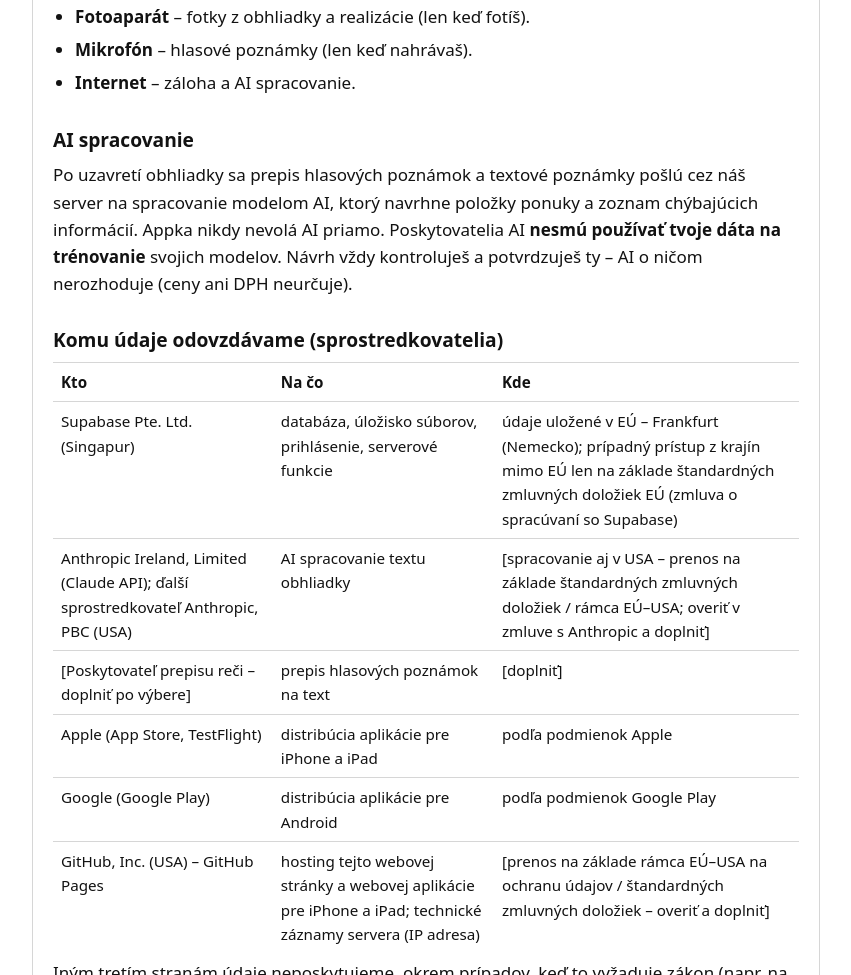
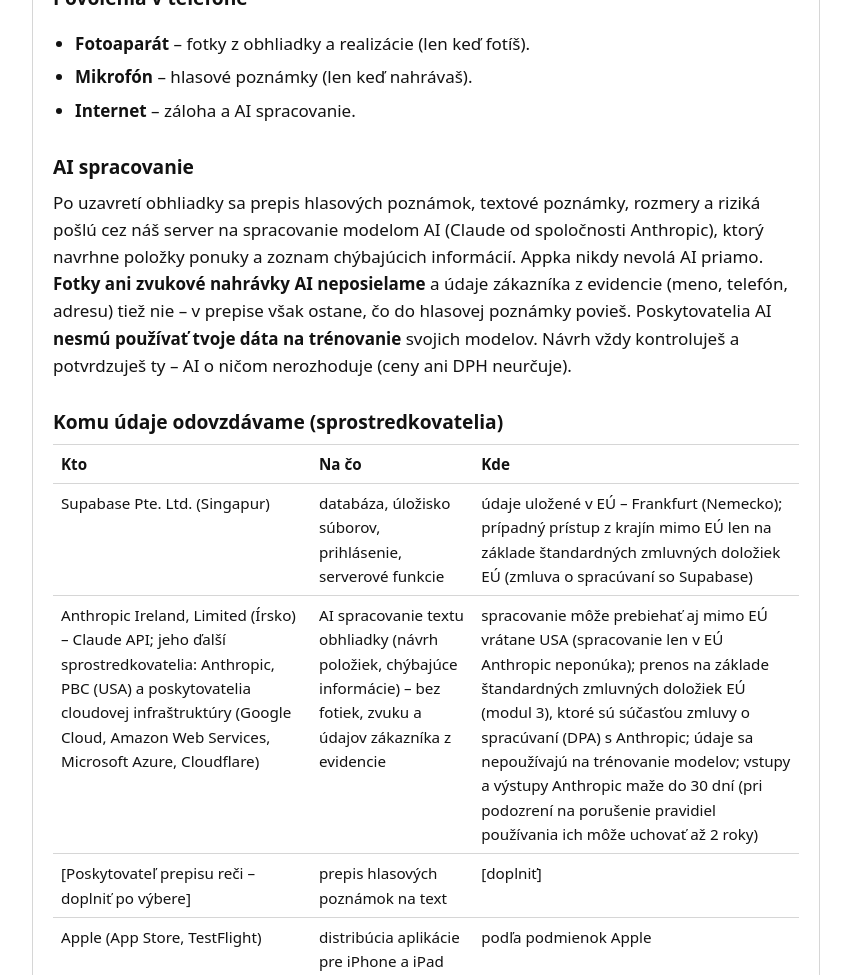
Before and after one commit to vlado-obona/jobproof-web, a plain HTML site: page sukromie/index.html in a window 1280 px wide. Shown: the part 1825-2800 px from the top of the page, without its empty margins (214-1065 px from the left). Drawn offline with Linux system fonts and the light colour scheme.

Commit message:
Zásady súkromia a VOP: Anthropic (Claude API) – prenos mimo EÚ, SCC, 30 dní (#5)
* zásady súkromia: Anthropic (Claude API) – prenos mimo EÚ, SCC, 30 dní, bez trénovania

Doplnený riadok sprostredkovateľa namiesto zástupného textu podľa
overenia podmienok Anthropic 2026-11-03 (Privacy Center, Commercial
Terms Jun 17, 2025, DPA Feb 24, 2025, Trust Center subprocessors):
- zmluvná strana Anthropic Ireland, Limited; ďalší sprostredkovatelia
  Anthropic, PBC (USA) a cloud (GCP, AWS, Azure, Cloudflare),
- spracovanie aj mimo EÚ (len EÚ Anthropic API neponúka), SCC modul 3
  z DPA, bez trénovania, mazanie vstupov/výstupov do 30 dní (pri
  podozrení na porušenie pravidiel až 2 roky),
- AI dostane prepis, poznámky, rozmery a riziká – fotky, zvuk ani údaje
  zákazníka z evidencie nie (rozhodnutie Vlada 2026-11-03).
- „Stručne“: AI spracovanie môže prebiehať aj mimo EÚ.

Co-Authored-By: Claude Opus 5.5 <noreply@anthropic.com>
Claude-Session: https://claude.ai/code/session_015tGNyuhQ1BCb9ffz9fnQLz

* VOP – zmluva o spracúvaní: prenos mimo EHP pri AI (SCC modul 3, 30 dní, bez trénovania)

Úloha z LOG (chat 2026-11-03 11:50, bod 1): doplnený overený stav
pri ďalších sprostredkovateľoch AI v zmluve o spracúvaní (čl. 7 VOP).

Co-Authored-By: Claude Opus 5.5 <noreply@anthropic.com>
Claude-Session: https://claude.ai/code/session_015tGNyuhQ1BCb9ffz9fnQLz

---------

Co-authored-by: Claude <noreply@anthropic.com>

```diff
--- a/sukromie/index.html
+++ b/sukromie/index.html
@@ -32,7 +32,7 @@ Kontakt pre otázky k osobným údajom: <a href="mailto:info@operatorsystem.sk">
   <li>Údaje používame <b>len na to, aby appka fungovala</b> – uloženie a záloha tvojich zákaziek, AI spracovanie obhliadky, tvorba dokumentov.</li>
   <li><b>Žiadne reklamy</b>, žiadne reklamné ani sledovacie nástroje, údaje <b>nepredávame</b> a nezdieľame na marketing.</li>
   <li>Appka <b>nezisťuje polohu</b>; z fotiek polohu (EXIF) odstraňujeme.</li>
-  <li>Dáta sú uložené na serveroch v <b>EÚ (Frankfurt)</b>, prenos je šifrovaný.</li>
+  <li>Dáta sú uložené na serveroch v <b>EÚ (Frankfurt)</b>, prenos je šifrovaný. AI spracovanie textu obhliadky môže prebiehať aj mimo EÚ (<a href="#ai">pozri nižšie</a>).</li>
   <li>Účet aj všetky dáta môžeš kedykoľvek <a href="../zmazanie-uctu/">zmazať</a>.</li>
 </ul>
 
@@ -69,18 +69,20 @@ Kontakt pre otázky k osobným údajom: <a href="mailto:info@operatorsystem.sk">
   <li><b>Internet</b> – záloha a AI spracovanie.</li>
 </ul>
 
-<h2>AI spracovanie</h2>
-<p>Po uzavretí obhliadky sa prepis hlasových poznámok a textové poznámky pošlú cez náš server na spracovanie modelom AI,
-  ktorý navrhne položky ponuky a zoznam chýbajúcich informácií. Appka nikdy nevolá AI priamo. Poskytovatelia AI
-  <b>nesmú používať tvoje dáta na trénovanie</b> svojich modelov. Návrh vždy kontroluješ a potvrdzuješ ty – AI
-  o ničom nerozhoduje (ceny ani DPH neurčuje).</p>
+<h2 id="ai">AI spracovanie</h2>
+<p>Po uzavretí obhliadky sa prepis hlasových poznámok, textové poznámky, rozmery a riziká pošlú cez náš server na
+  spracovanie modelom AI (Claude od spoločnosti Anthropic), ktorý navrhne položky ponuky a zoznam chýbajúcich
+  informácií. Appka nikdy nevolá AI priamo. <b>Fotky ani zvukové nahrávky AI neposielame</b> a údaje zákazníka
+  z evidencie (meno, telefón, adresu) tiež nie – v prepise však ostane, čo do hlasovej poznámky povieš.
+  Poskytovatelia AI <b>nesmú používať tvoje dáta na trénovanie</b> svojich modelov. Návrh vždy kontroluješ
+  a potvrdzuješ ty – AI o ničom nerozhoduje (ceny ani DPH neurčuje).</p>
 
 <h2>Komu údaje odovzdávame (sprostredkovatelia)</h2>
 <div class="table-wrap">
 <table>
   <tr><th>Kto</th><th>Na čo</th><th>Kde</th></tr>
   <tr><td>Supabase Pte. Ltd. (Singapur)</td><td>databáza, úložisko súborov, prihlásenie, serverové funkcie</td><td>údaje uložené v EÚ – Frankfurt (Nemecko); prípadný prístup z krajín mimo EÚ len na základe štandardných zmluvných doložiek EÚ (zmluva o spracúvaní so Supabase)</td></tr>
-  <tr><td>Anthropic Ireland, Limited (Claude API); ďalší sprostredkovateľ Anthropic, PBC (USA)</td><td>AI spracovanie textu obhliadky</td><td>[spracovanie aj v USA – prenos na základe štandardných zmluvných doložiek / rámca EÚ–USA; overiť v zmluve s Anthropic a doplniť]</td></tr>
+  <tr><td>Anthropic Ireland, Limited (Írsko) – Claude API; jeho ďalší sprostredkovatelia: Anthropic, PBC (USA) a poskytovatelia cloudovej infraštruktúry (Google Cloud, Amazon Web Services, Microsoft Azure, Cloudflare)</td><td>AI spracovanie textu obhliadky (návrh položiek, chýbajúce informácie) – bez fotiek, zvuku a údajov zákazníka z evidencie</td><td>spracovanie môže prebiehať aj mimo EÚ vrátane USA (spracovanie len v EÚ Anthropic neponúka); prenos na základe štandardných zmluvných doložiek EÚ (modul 3), ktoré sú súčasťou zmluvy o spracúvaní (DPA) s Anthropic; údaje sa nepoužívajú na trénovanie modelov; vstupy a výstupy Anthropic maže do 30 dní (pri podozrení na porušenie pravidiel používania ich môže uchovať až 2 roky)</td></tr>
   <tr><td>[Poskytovateľ prepisu reči – doplniť po výbere]</td><td>prepis hlasových poznámok na text</td><td>[doplniť]</td></tr>
   <tr><td>Apple (App Store, TestFlight)</td><td>distribúcia aplikácie pre iPhone a iPad</td><td>podľa podmienok Apple</td></tr>
   <tr><td>Google (Google Play)</td><td>distribúcia aplikácie pre Android</td><td>podľa podmienok Google Play</td></tr>
```
Also changed, not shown: vop/index.html (+4 -0 lines).
